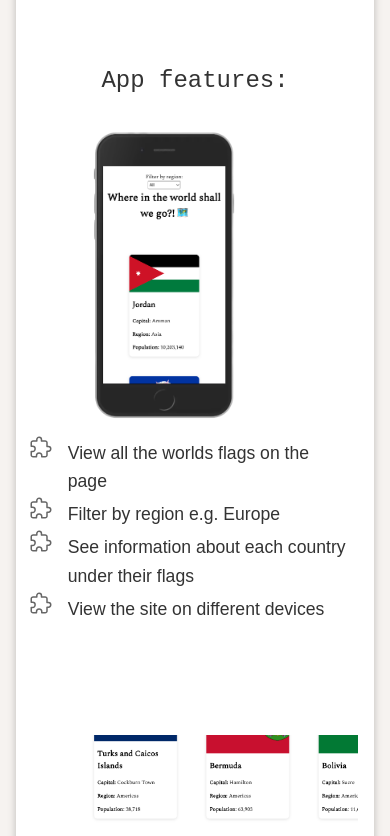
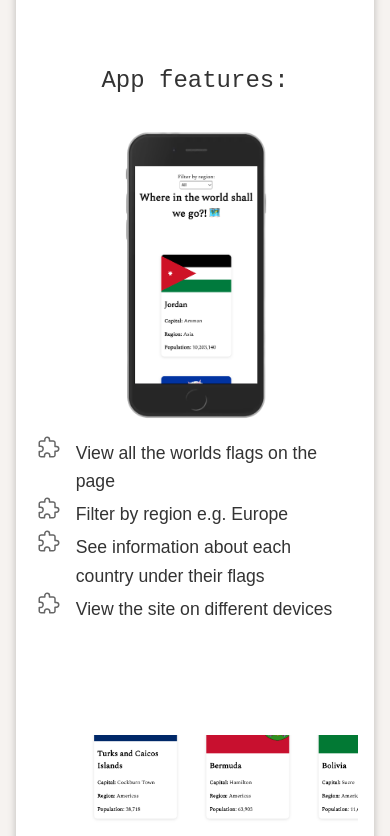
Before and after one commit to alicefirminger/portfolio, a plain HTML site: page flags.html in a window 390 px wide. Shown: the part 780-1616 px from the top of the page. Drawn offline with Linux system fonts and the light colour scheme.

Commit message:
changed padding for images on mobile and for bullet points

```diff
--- a/about.css
+++ b/about.css
@@ -224,7 +224,6 @@ li::before {
 	width: 100%;
 }
 .map-image-grid {
-
 	display: flex;
 	flex-wrap: nowrap;
 	flex-direction: row;
@@ -271,7 +270,6 @@ li::before {
 	text-align: center;
 	margin-bottom: 3rem;
 	margin-top: 3rem;
-
 }
 .features-list-container {
 	display: flex;
@@ -428,6 +426,7 @@ li::before {
 	.app-image {
 		width: 10rem;
 		height: auto;
+		margin-right: 0;
 	}
 	.resource-app-image {
 		height: 8rem;
@@ -468,6 +467,6 @@ li::before {
 		width: 80vw;
 		text-align: left;
 		list-style-position: outside;
-		padding-left: 1.3rem;
+		padding-left: 1.8rem;
 	}
 }
```
